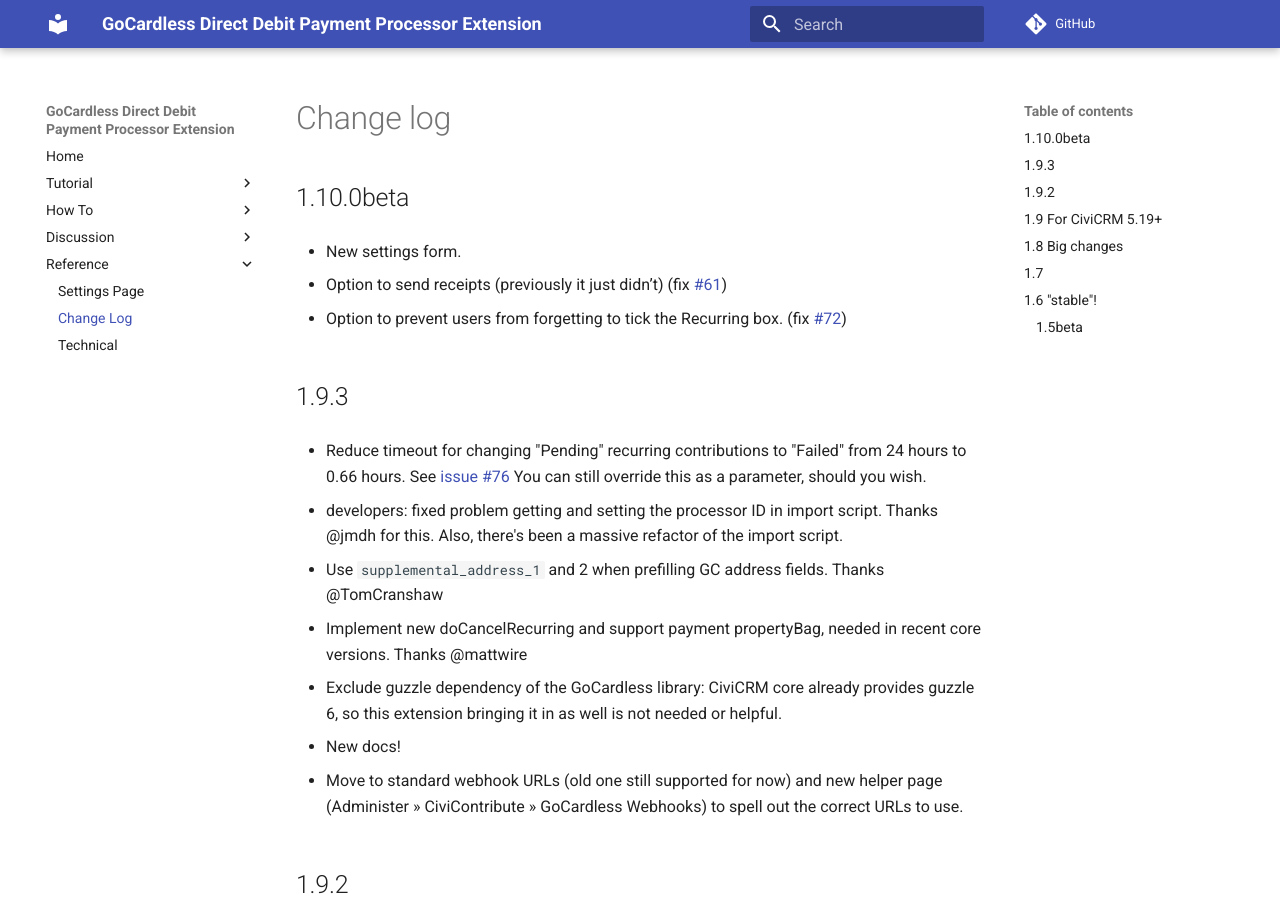
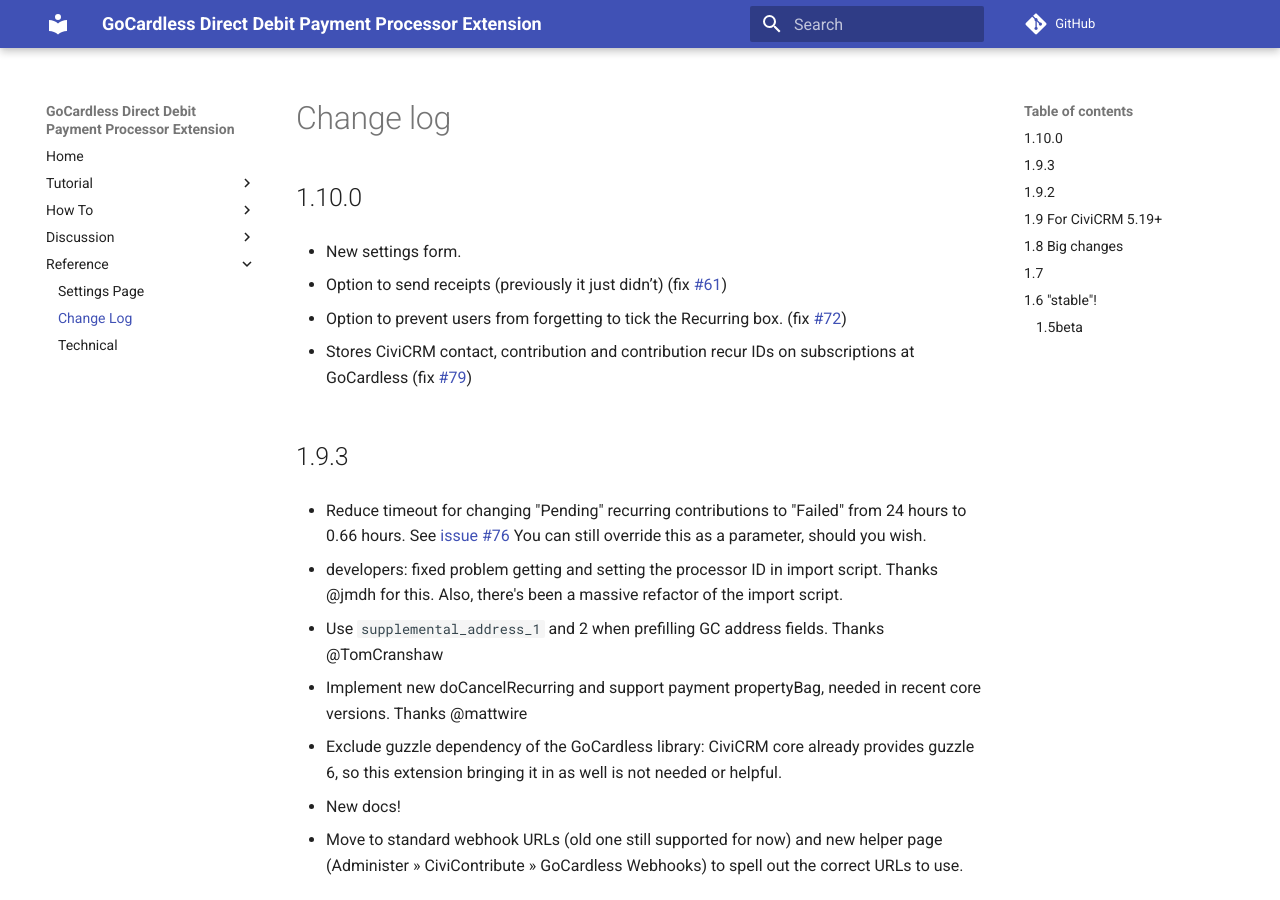
Before and after one commit to artfulrobot/uk.artfulrobot.civicrm.gocardless, an MkDocs documentation site: the page built from docs/reference/changes.md, in a window 1280 px wide and 900 px high. Built offline with MkDocs 1.6.1 and Material for MkDocs 9.7.7, drawn with Linux system fonts in a browser that asks for light colours; comment, search, counter and statistics services are not loaded.

Commit message:
update changelog

```diff
--- a/docs/reference/changes.md
+++ b/docs/reference/changes.md
@@ -1,12 +1,14 @@
 # Change log
 
-## 1.10.0beta
+## 1.10.0
 
 - New settings form.
 
 - Option to send receipts (previously it just didn’t) (fix [#61](https://github.com/artfulrobot/uk.artfulrobot.civicrm.gocardless/issues/61))
 
 - Option to prevent users from forgetting to tick the Recurring box. (fix [#72](https://github.com/artfulrobot/uk.artfulrobot.civicrm.gocardless/issues/72))
+
+- Stores CiviCRM contact, contribution and contribution recur IDs on subscriptions at GoCardless (fix [#79](https://github.com/artfulrobot/uk.artfulrobot.civicrm.gocardless/issues/79))
 
 ## 1.9.3
 
```
